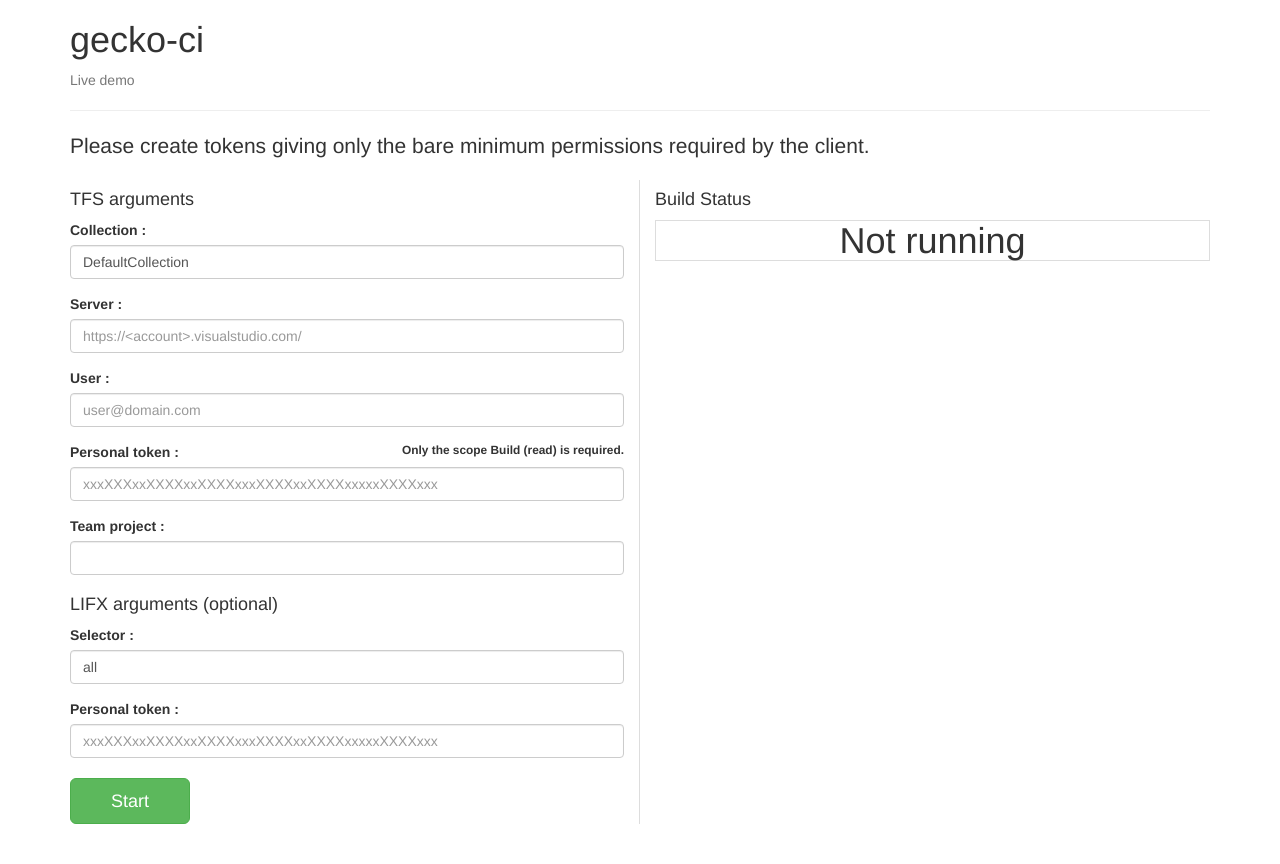
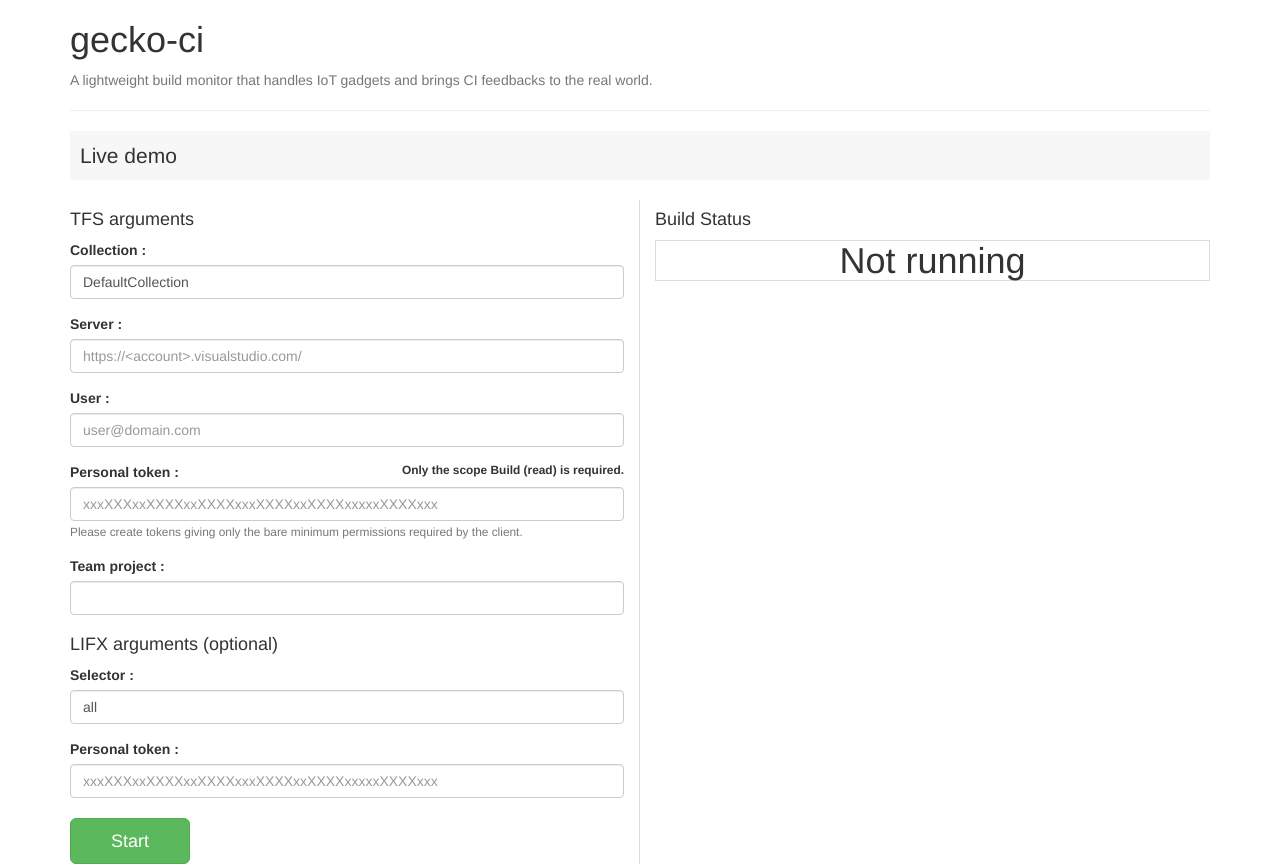
Before and after one commit to minduca/gecko-ci, a website: page demo/bower-demo/index.html in a window 1280 px wide. Before the commit the page ends 824 px from the top, so only its background shows below. Drawn offline with nearby package versions, Linux system fonts and the light colour scheme; files whose address does not match are found by name.

Commit message:
Changes to Github Page

```diff
--- a/demo/bower-demo/index.html
+++ b/demo/bower-demo/index.html
@@ -37,11 +37,11 @@
     <section class="container">
 
         <h1>gecko-ci</h1>
-        <span class="text-muted">Live demo</span>
+        <span class="text-muted">A lightweight build monitor that handles IoT gadgets and brings CI feedbacks to the real world.</span>
         <hr />
 
-        <p class="lead">
-            Please create tokens giving only the bare minimum permissions required by the client.
+        <p class="lead" style="background-color:#F7F7F7; padding:10px;">
+            Live demo
         </p>
 
         <div class="row" ng-controller="GeckoCIController">
@@ -68,6 +68,7 @@
                     <div class="form-group">
                         <label for="personalToken">Personal token :</label> <b><small class="pull-right">Only the scope Build (read) is required.</small></b>
                         <input type="text" class="form-control" name="personalToken" placeholder="xxxXXXxxXXXXxxXXXXxxxXXXXxxXXXXxxxxxXXXXxxx" autocomplete="off" ng-model="config.tfsPersonalToken" required />
+                        <small class="text-muted">Please create tokens giving only the bare minimum permissions required by the client.</small>
                     </div>
 
                     <div class="form-group">
```
Also changed, not shown: index.html (+3 -3 lines).
